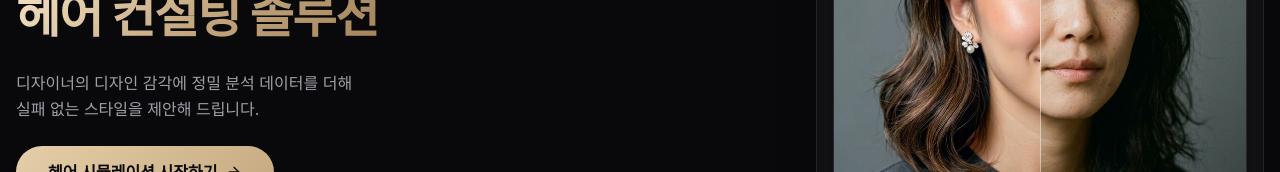
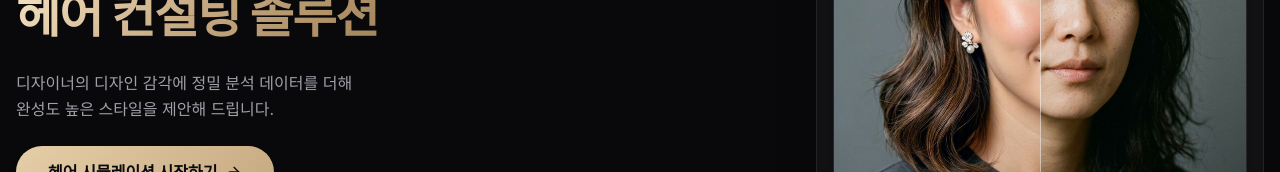
Before and after one commit to DonQsearchforwisdom/ModeStylePro, a Next.js app: page / in a window 1280 px wide. Shown: the part 425-597 px from the top of the page. Built offline with nearby package versions, Linux system fonts and the light colour scheme; a web font is replaced by a local one.

Commit message:
제목 아래 워딩 수정

```diff
--- a/src/app/page.tsx
+++ b/src/app/page.tsx
@@ -1610,7 +1610,7 @@ export default function HomePage() {
 
             <p className="text-zinc-400 text-sm sm:text-base max-w-xl mx-auto lg:mx-0 leading-relaxed">
               디자이너의 디자인 감각에 정밀 분석 데이터를 더해<br />
-              실패 없는 스타일을 제안해 드립니다.
+              완성도 높은 스타일을 제안해 드립니다.
             </p>
 
             <div className="flex flex-col sm:flex-row items-center justify-center lg:justify-start gap-4">
```
